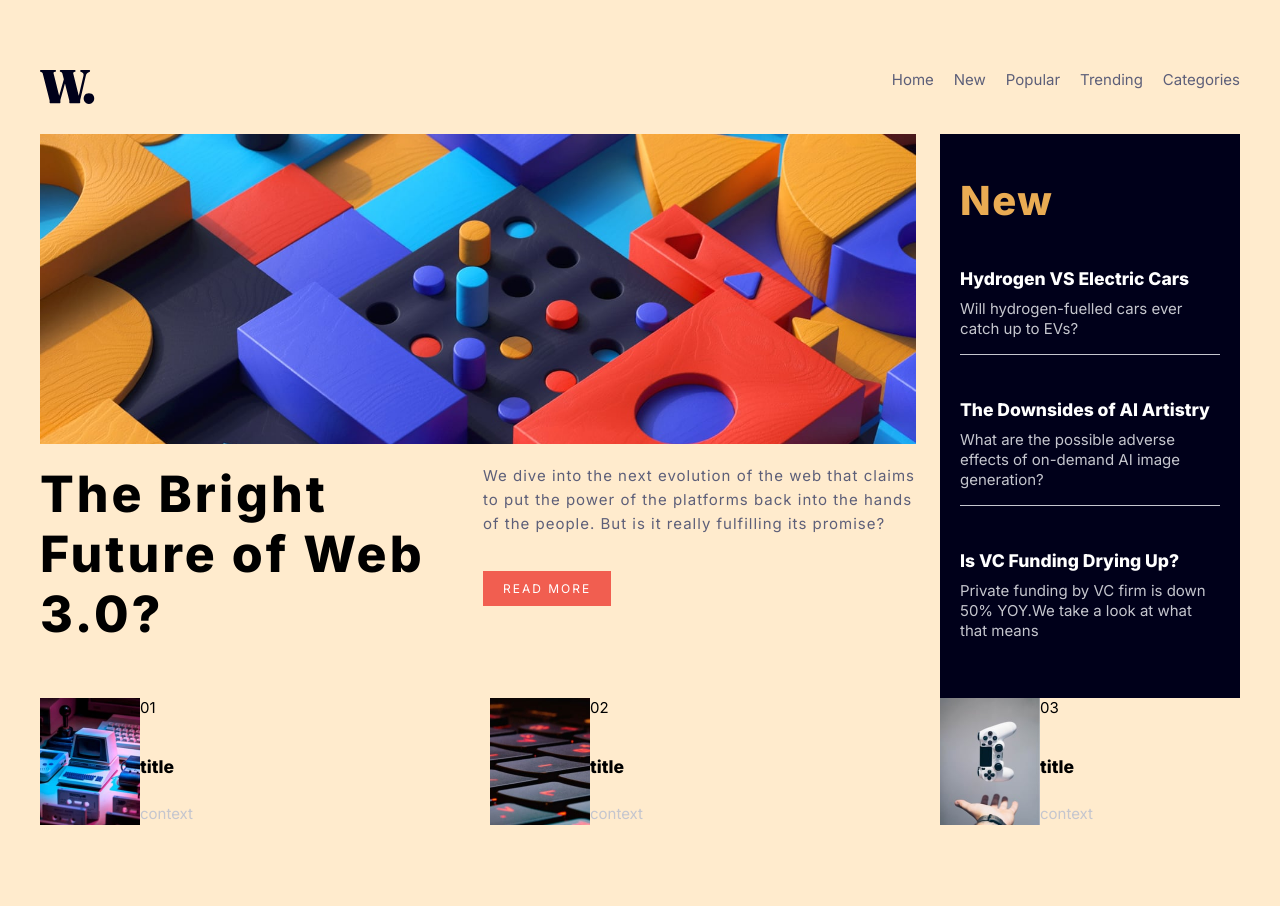
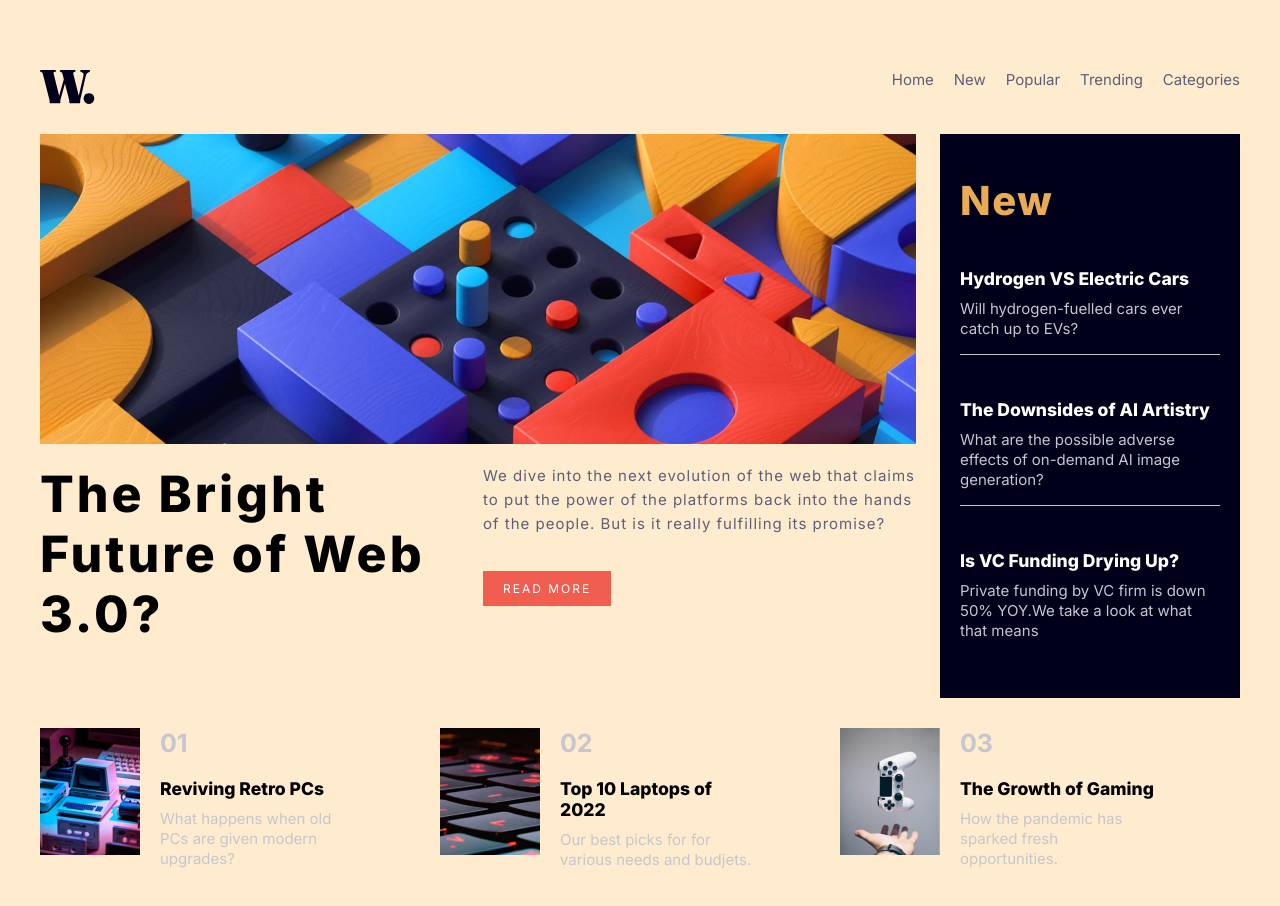
Before and after one commit to FabzHub17/News-Homepage-FrontendMentor, a React (Vite) app in the folder News-Homepage/: page / in a window 1280 px wide. Shown: the top 906 px of the page. Built offline with nearby package versions, Linux system fonts and the light colour scheme.

Commit message:
active states added

```diff
--- a/News-Homepage/src/components/ArticleRank/ArticleRank.jsx
+++ b/News-Homepage/src/components/ArticleRank/ArticleRank.jsx
@@ -9,9 +9,9 @@ function ArticleRank(){
     return(
         <>
         <section className="article-rank">
-            <News img= {pcImg} index={'01'} title={'title'} body={'context'} />
-            <News img= {keyboardImg} index={'02'} title={'title'} body={'context'} />
-            <News img= {gamingImg} index={'03'} title={'title'} body={'context'} />
+            <News img= {pcImg} index={'01'} title={'Reviving Retro PCs'} body={'What happens when old PCs are given modern upgrades?'} />
+            <News img= {keyboardImg} index={'02'} title={'Top 10 Laptops of 2022'} body={'Our best picks for for various needs and budjets.'} />
+            <News img= {gamingImg} index={'03'} title={'The Growth of Gaming'} body={'How the pandemic has sparked fresh opportunities.'} />
         </section>
         </>
     )
--- a/News-Homepage/src/components/ArticleRank/_articleRank.scss
+++ b/News-Homepage/src/components/ArticleRank/_articleRank.scss
@@ -2,4 +2,5 @@
 
     display: flex;
     justify-content: space-between;
+    align-items: baseline;
 }
--- a/News-Homepage/src/components/Header/_header.scss
+++ b/News-Homepage/src/components/Header/_header.scss
@@ -19,5 +19,10 @@
 
     &__link{
         color:inherit;
+        transition: .2s all ease-in-out;
+
+        &:hover{
+            color: var(--color-soft-orange);
+        }
     }
 }
--- a/News-Homepage/src/components/News/_news.scss
+++ b/News-Homepage/src/components/News/_news.scss
@@ -1,9 +1,14 @@
+@import './../../sass/base/variables';
 .news{
 
+    margin:3rem 0;
     display: grid;
     grid-template-columns: 10rem 20rem;
     grid-template-rows: 5rem 10rem;
-
+    column-gap: 2rem;
+    // flex-basis: 0; // ignores the size of content in the flex item.
+    // flex-grow: 1;// at default is 0.
+    flex: 1; // flex-grow:1 flex-shrink:1 flex-basis:0 ,short hand way to make items the same witdth.
     &__img{
 
         &__container{
@@ -12,4 +17,14 @@
             grid-column: 1/2;
         }
     }
+
+    &__index{
+        font-size: 2.5rem;
+        font-weight: 700;
+        color: var(--color-gray-blue);
+    }
+
+    & Article{
+
+    }
 }
--- a/News-Homepage/src/components/NewsDashboard/_newsDashboard.scss
+++ b/News-Homepage/src/components/NewsDashboard/_newsDashboard.scss
@@ -1,35 +1,44 @@
 @import './../../sass/base/variables';
 
-.news{
+.news {
 
-    &__container{
+    &__container {
         background-color: var(--color-dark-blue);
-        color:white;
+        color: white;
         display: flex;
         flex-direction: column;
         justify-content: space-around;
-        padding:2rem;
+        padding: 2rem;
     }
 
 
 
 }
 
-Article{
-    width:100%;
+Article {
+    width: 100%;
     display: flex;
     flex-direction: column;
     justify-content: space-around;
     gap: 1rem;
-    padding-bottom:1.5rem;
+    padding-bottom: 1.5rem;
 
-    &:not(:last-child){
+    &:not(:last-child) {
         border-bottom: 1px solid var(--color-gray-blue);
     }
 
+    & h3 {
+        transition: all .2s ease-in-out;
+
+        &:hover {
+            color: var(--color-soft-orange);
+            cursor: pointer;
+        }
+    }
+
+    & p {
+        color: var(--color-gray-blue) !important;
+        line-height: 2rem;
+    }
+
 }
-
-Article p{
-    color: var(--color-gray-blue) !important;
-    line-height: 2rem;
-}
--- a/News-Homepage/src/sass/components/_btn.scss
+++ b/News-Homepage/src/sass/components/_btn.scss
@@ -12,5 +12,11 @@
         letter-spacing: 2px;
         text-transform: uppercase;
         width: max-content;
+
+        transition: .3s all ease-in-out;
+
+        &:hover{
+            background-color: var(--color-dark-blue);
+        }
     }
 }
```
